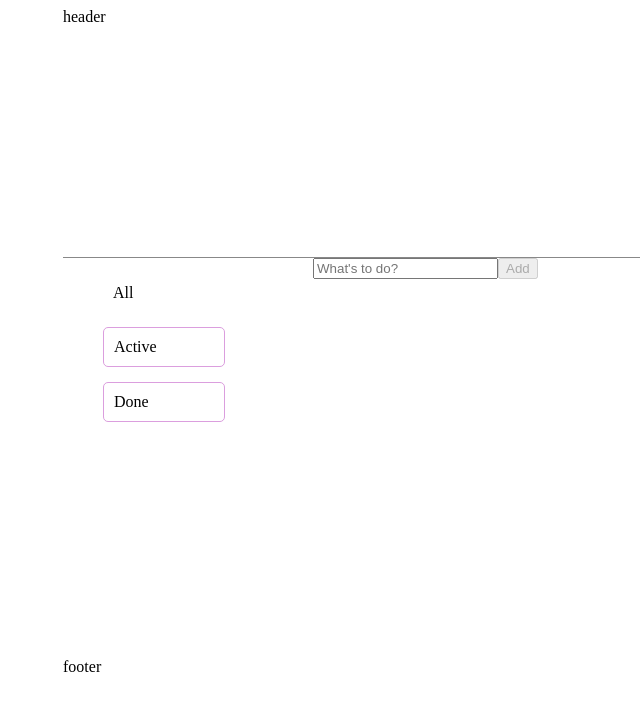
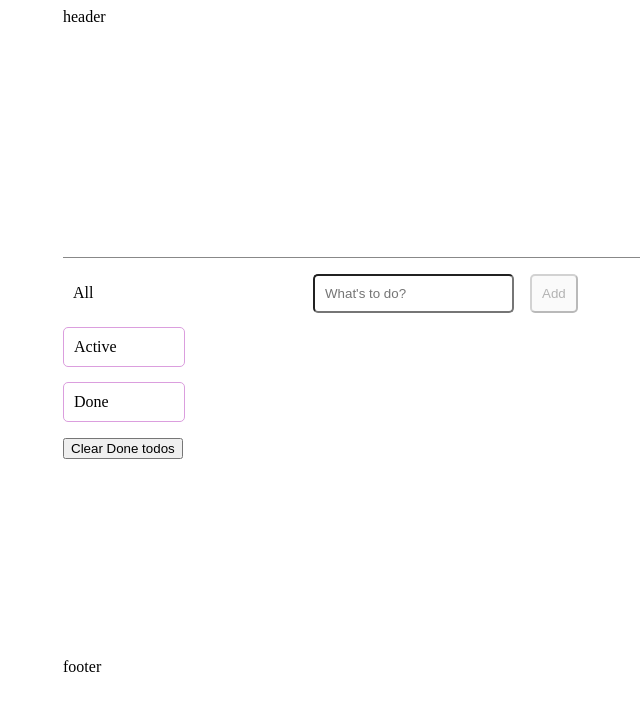
Before and after one commit to gustavjorlov/frontfailure, a React (Create React App) app: page / in a window 1280 px wide. Shown: the top 710 px of the page, without its empty margins (77-717 px from the left). Built offline with nearby package versions, Linux system fonts and the light colour scheme.

Commit message:
[ID-123] Just a lot of styles and more

```diff
--- a/src/components/AddTodo.js
+++ b/src/components/AddTodo.js
@@ -1,19 +1,33 @@
 import React, { useState } from "react";
+import styled from "styled-components";
+
+const Input = styled.input`
+  padding: 10px;
+  border-radius: 5px;
+  margin-top: 16px;
+`;
+
+const Button = styled.button`
+  padding: 10px;
+  border-radius: 5px;
+  margin-top: 16px;
+  margin-left: 16px;
+`;
 
 export default ({ onTodoAdded }) => {
   const [todoText, setTodoText] = useState("");
 
   return (
     <div>
-      <input
+      <Input
         type="text"
         placeholder="What's to do?"
         onChange={e => {
           setTodoText(e.target.value);
         }}
         value={todoText}
-      ></input>
-      <button
+      ></Input>
+      <Button
         disabled={todoText === ""}
         onClick={() => {
           onTodoAdded({
@@ -25,7 +39,7 @@ export default ({ onTodoAdded }) => {
         }}
       >
         Add
-      </button>
+      </Button>
     </div>
   );
 };
--- a/src/components/TodoFilter.js
+++ b/src/components/TodoFilter.js
@@ -1,5 +1,9 @@
 import React from "react";
 import styled from "styled-components";
+
+const List = styled.ul`
+  padding: 0px;
+`;
 
 const FilterButton = styled.li`
   list-style: none;
@@ -19,7 +23,8 @@ const FilterButton = styled.li`
 
 export default ({ filter, onSelect }) => {
   return (
-    <ul>
+    <React.Fragment>
+      <List>
         <FilterButton
           onClick={onSelect.bind(null, "all")}
           active={filter === "all"}
@@ -38,6 +43,8 @@ export default ({ filter, onSelect }) => {
         >
           Done
         </FilterButton>
-    </ul>
+      </List>
+      <button>Clear Done todos</button>
+    </React.Fragment>
   );
 };
--- a/src/components/TodoList.js
+++ b/src/components/TodoList.js
@@ -1,20 +1,49 @@
 import React from "react";
 import styled from "styled-components";
 
-const Item = styled.p`
+const ItemText = styled.p`
   text-decoration: ${props => (props.done ? `line-through` : `none`)};
+  margin: 0px;
+`;
+
+const List = styled.ul`
+  padding-left: 0px;
+`;
+
+const ListItem = styled.li`
+  list-style: none;
+  padding: 10px;
+  width: 200px;
+  margin: 10px 0px;
+  border: 1px solid #dddddd;
+  border-radius: 5px;
+  cursor: pointer;
+  background: ${props => (props.done ? `#eeffee` : `#ffeeee`)};
+  position: relative;
+  text-align: center;
+  transition: 0.2s;
+  &:hover {
+    transform: translate(10px, 0px);
+  }
+  &:active {
+    transform: translate(10px, -5px);
+  }
 `;
 
 export default ({ todos, onToggleTodo }) => {
   return (
-    <ul>
+    <List>
       {todos.map(item => {
         return (
-          <li key={item.id} onClick={onToggleTodo.bind(null, item)}>
-            <Item done={item.done}>{item.text}</Item>
-          </li>
+          <ListItem
+            done={item.done}
+            key={item.id}
+            onClick={onToggleTodo.bind(null, item)}
+          >
+            <ItemText done={item.done}>{item.text}</ItemText>
+          </ListItem>
         );
       })}
-    </ul>
+    </List>
   );
 };
```
Lines whose indentation alone changed are shown as unchanged.
